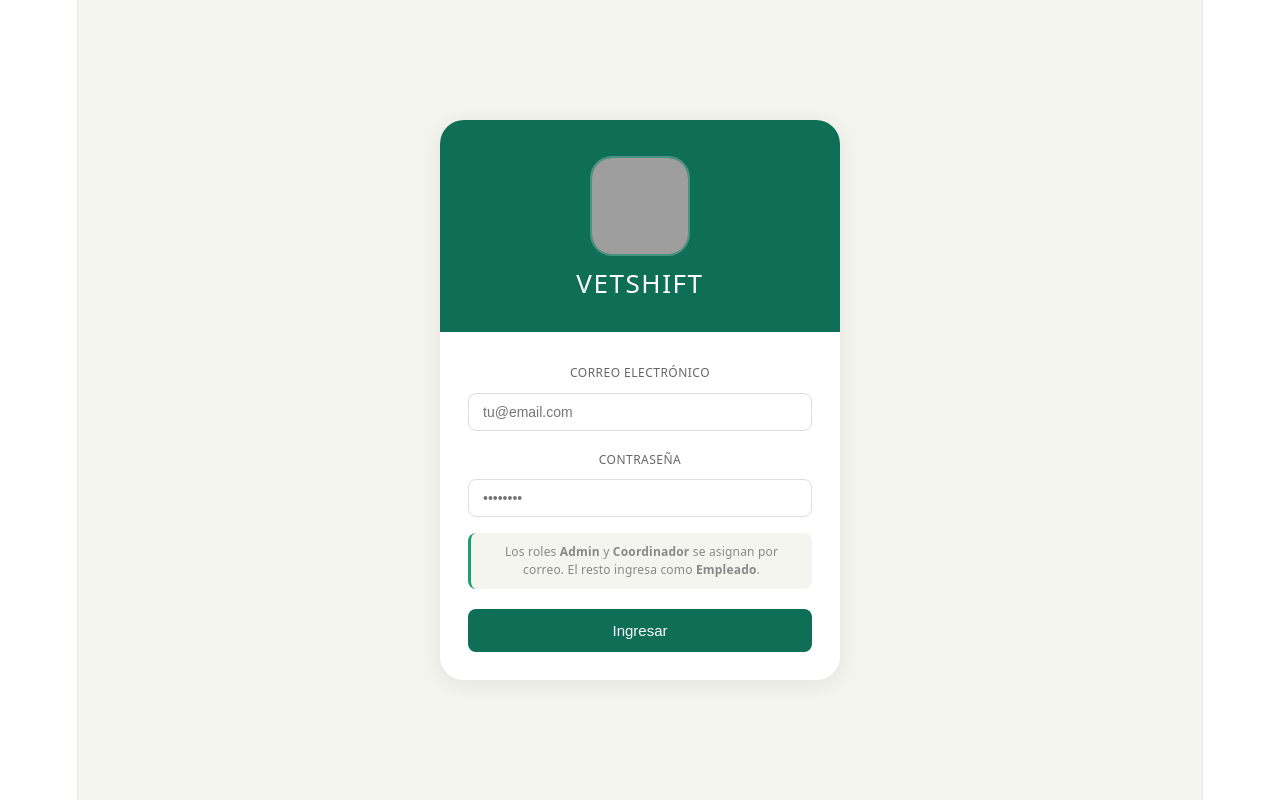
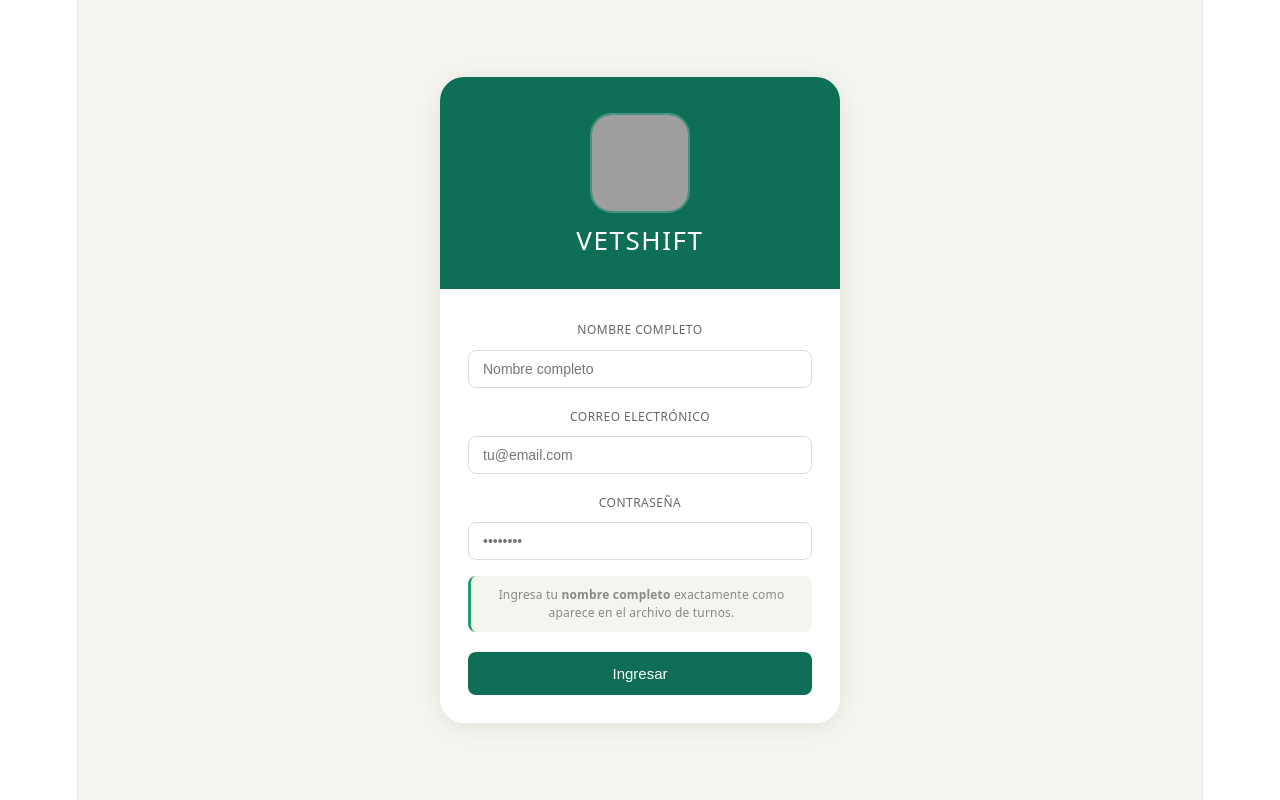
Before and after one commit to Daniellsm1/vetshift, a React (Vite) app in the folder vetcontrol/: page / in a window 1280 px wide. Built offline with nearby package versions, Linux system fonts and the light colour scheme; no server answers; grey boxes are pictures that could not be loaded.

Commit message:
usuario contra la tabla

```diff
--- a/vetcontrol/src/pages/Dashboard.tsx
+++ b/vetcontrol/src/pages/Dashboard.tsx
@@ -25,7 +25,8 @@ export default function Dashboard({ session }: Props) {
   const [loading, setLoading] = useState(true)
 
   const email = session?.user?.email
-  const nombre = email?.split('@')[0] || 'Usuario'
+  const fullName = localStorage.getItem('userFullName') || ''
+  const nombre = fullName || email?.split('@')[0] || 'Usuario'
 
   useEffect(() => {
     fetchTurnos()
@@ -40,12 +41,12 @@ export default function Dashboard({ session }: Props) {
     lunes.setDate(hoy.getDate() - ((hoy.getDay() + 6) % 7))
     const semana = lunes.toISOString().split('T')[0]
 
-    // Turnos del usuario actual
+    // Turnos del usuario actual (por nombre completo ingresado en login)
     const { data: misTurnos } = await supabase
       .from('turnos')
       .select('servicio, turno')
       .eq('semana', semana)
-      .eq('usuario', email)
+      .eq('usuario', fullName)
 
     // Veterinario de turno
     const { data: vet } = await supabase
--- a/vetcontrol/src/pages/Login.tsx
+++ b/vetcontrol/src/pages/Login.tsx
@@ -3,6 +3,7 @@ import { supabase } from '../lib/supabase'
 import dogLogo from '../assets/logo.png'
 
 export default function Login() {
+  const [fullName, setFullName] = useState('')
   const [email, setEmail] = useState('')
   const [password, setPassword] = useState('')
   const [loading, setLoading] = useState(false)
@@ -12,10 +13,29 @@ export default function Login() {
     setLoading(true)
     setError('')
 
-    const { error } = await supabase.auth.signInWithPassword({ email, password })
+    // Validar que el nombre completo no esté vacío
+    if (!fullName.trim()) {
+      setError('El nombre completo es requerido')
+      setLoading(false)
+      return
+    }
+
+    const { error, data } = await supabase.auth.signInWithPassword({ email, password })
 
     if (error) {
       setError('Correo o contraseña incorrectos')
+      setLoading(false)
+      return
+    }
+
+    // Guardar el nombre completo en localStorage para usarlo después
+    if (data.user) {
+      localStorage.setItem('userFullName', fullName.trim())
+
+      // Opcionalmente, también guardarlo en el perfil de Supabase
+      await supabase.auth.updateUser({
+        data: { full_name: fullName.trim() }
+      })
     }
 
     setLoading(false)
@@ -33,6 +53,20 @@ export default function Login() {
 
         {/* Formulario */}
         <div style={{ padding: '28px' }}>
+          {/* NUEVO CAMPO: Nombre Completo */}
+          <div style={{ marginBottom: '16px' }}>
+            <label style={{ fontSize: '12px', color: '#666', fontWeight: '500', textTransform: 'uppercase', letterSpacing: '0.04em', display: 'block', marginBottom: '6px' }}>
+              Nombre Completo
+            </label>
+            <input
+              type="text"
+              value={fullName}
+              onChange={e => setFullName(e.target.value)}
+              placeholder="Nombre completo"
+              style={{ width: '100%', padding: '10px 14px', border: '1px solid #ddd', borderRadius: '8px', fontSize: '14px', outline: 'none', boxSizing: 'border-box' }}
+            />
+          </div>
+
           <div style={{ marginBottom: '16px' }}>
             <label style={{ fontSize: '12px', color: '#666', fontWeight: '500', textTransform: 'uppercase', letterSpacing: '0.04em', display: 'block', marginBottom: '6px' }}>
               Correo electrónico
@@ -66,7 +100,7 @@ export default function Login() {
           )}
 
           <div style={{ fontSize: '12px', color: '#888', padding: '10px 12px', background: '#f5f5f0', borderRadius: '8px', borderLeft: '3px solid #1D9E75', marginBottom: '20px', lineHeight: '1.5' }}>
-            Los roles <strong>Admin</strong> y <strong>Coordinador</strong> se asignan por correo. El resto ingresa como <strong>Empleado</strong>.
+            Ingresa tu <strong>nombre completo</strong> exactamente como aparece en el archivo de turnos.
           </div>
 
           <button
```
